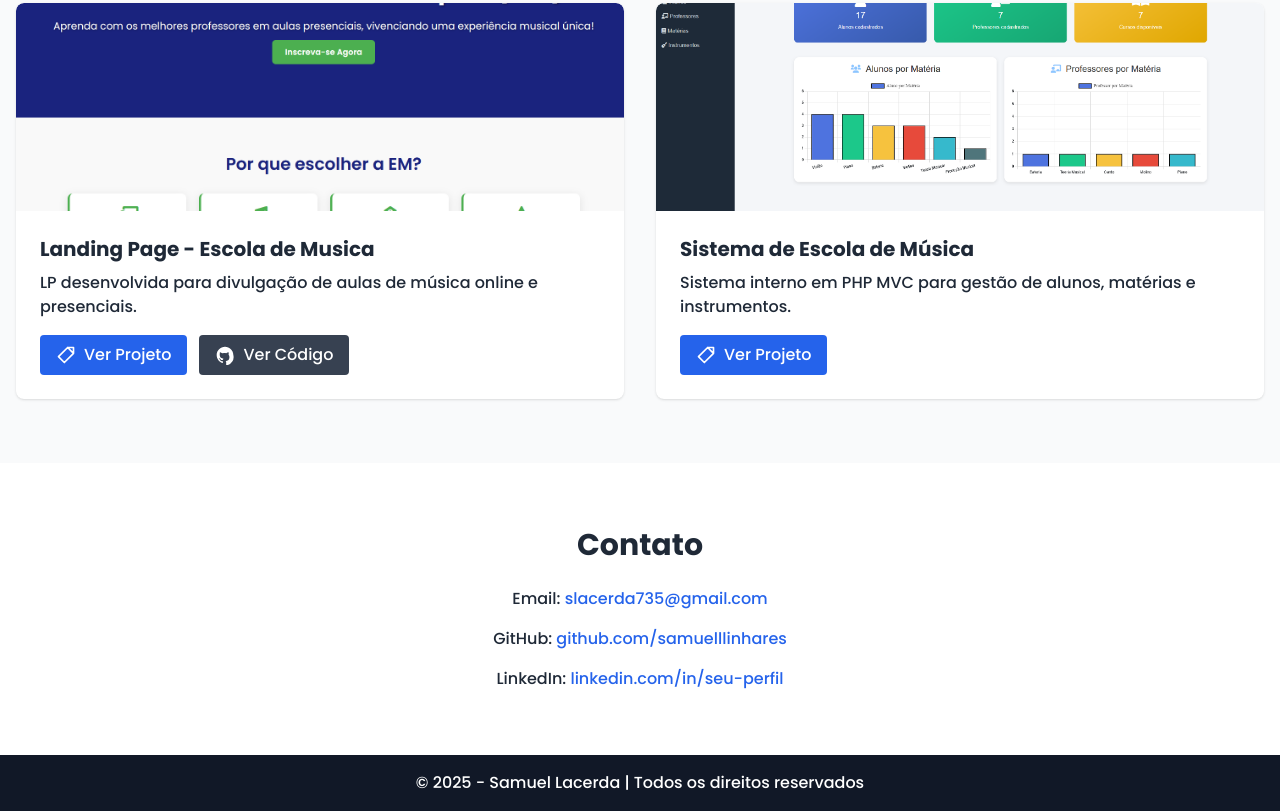
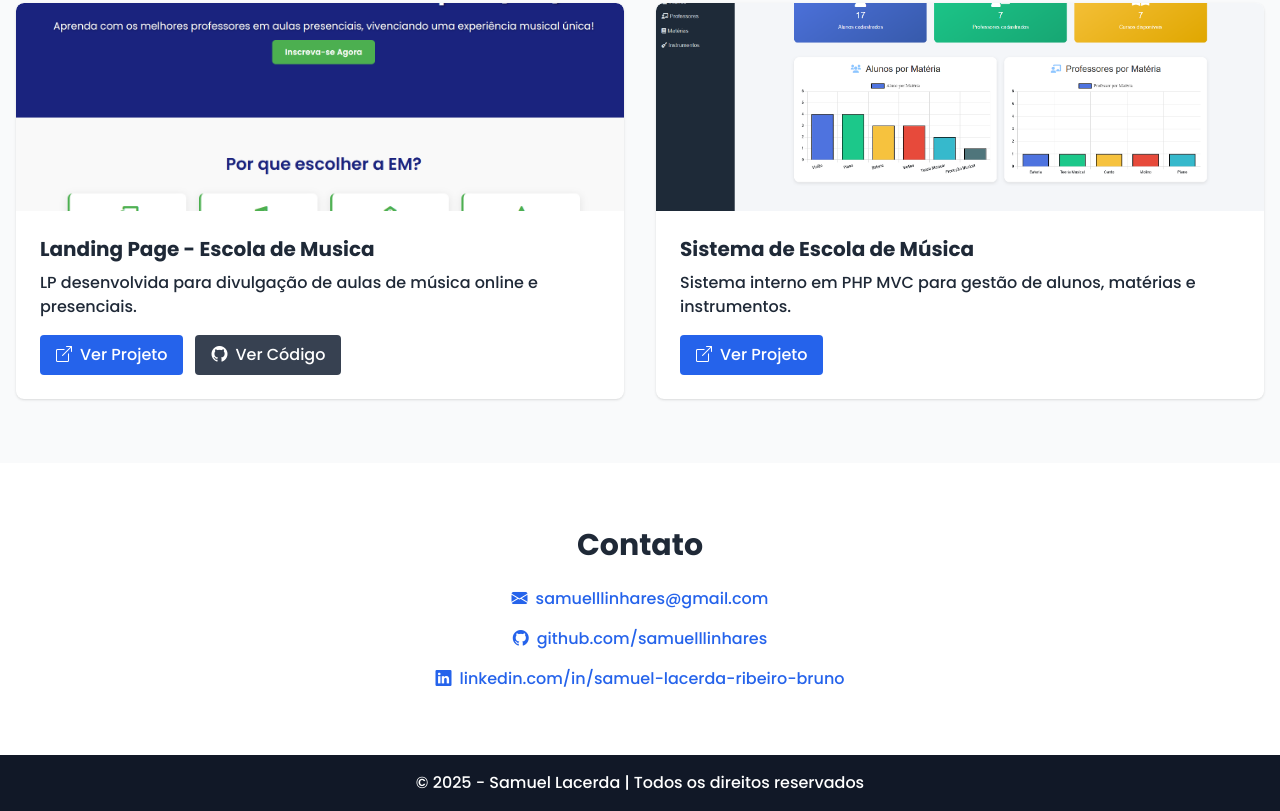
Before and after one commit to SamuelLacerdaRB/Portfolio, a plain HTML site: page index.html in a window 1280 px wide. Shown: the part 1456-2267 px from the top of the page. Drawn offline with nearby package versions, Linux system fonts and the light colour scheme.

Commit message:
incluindo linkedin e ajustando icones

```diff
--- a/index.html
+++ b/index.html
@@ -11,6 +11,7 @@
         <script src="https://cdn.tailwindcss.com"></script>
         <link href="https://fonts.googleapis.com/css2?family=Poppins:wght@300;500;700&display=swap" rel="stylesheet" />
         <link href="assets/css/style.css" rel="stylesheet" />
+        <link rel="stylesheet" href="https://cdn.jsdelivr.net/npm/bootstrap-icons@1.10.5/font/bootstrap-icons.css">
     </head>
 
     <body class="bg-gray-50 text-gray-800">
@@ -33,7 +34,7 @@
         <section id="sobre" class="container mx-auto px-4 py-16 fade-in">
             <h2 class="text-3xl font-bold text-center mb-6">Sobre Mim</h2>
             <p class="max-w-3xl mx-auto text-center text-lg leading-relaxed">
-                Trabalho com PHP desde 2023, tendo atuado 10 meses como estagiário e, a partir de julho de 2025, como profissional PJ. Atualmente, sou responsável por ajustar e aprimorar sistemas internos, criando relatórios, gráficos e exportações para CSV e Excel, além de gerar QR Codes para URLs conforme a necessidade.
+                Trabalho com PHP desde junho de 2023, começando como estagiário e, a partir de julho de 2025, atuando como profissional PJ. Atualmente, sou responsável por ajustar e aprimorar sistemas internos, criando relatórios, gráficos e exportações para CSV e Excel, além de gerar QR Codes para URLs conforme a necessidade.
                 <br /><br />
                 Desenvolvo seguindo o padrão MVC, estruturando Model, View e Controller para garantir organização e escalabilidade no código. Também trabalho com Ajax, JavaScript, jQuery e CSS para construir interfaces dinâmicas e responsivas.
                 <br /><br />
@@ -79,16 +80,10 @@
                         <p class="mb-4">LP desenvolvida para divulgação de aulas de música online e presenciais.</p>
                         <div class="flex gap-3">
                             <a href="https://samuelllinhares.github.io/lp-music/" target="_blank" rel="noopener noreferrer" class="flex items-center gap-2 bg-blue-600 hover:bg-blue-800 text-white px-4 py-2 rounded transition">
-                                <svg xmlns="http://www.w3.org/2000/svg" class="h-5 w-5" fill="none" viewBox="0 0 24 24" stroke="currentColor" stroke-width="2">
-                                    <path stroke-linecap="round" stroke-linejoin="round" d="M14 3h7v7m0 0L10 21l-7-7 11-11z" />
-                                </svg>
-                                Ver Projeto
+                                <i class="bi bi-box-arrow-up-right"></i>Ver Projeto
                             </a>
                             <a href="https://github.com/samuelllinhares/lp-music" target="_blank" rel="noopener noreferrer" class="flex items-center gap-2 bg-gray-700 hover:bg-gray-900 text-white px-4 py-2 rounded transition">
-                                <svg xmlns="http://www.w3.org/2000/svg" class="h-5 w-5" fill="currentColor" viewBox="0 0 24 24">
-                                    <path d="M12 2C6.48 2 2 6.48 2 12c0 4.42 2.87 8.17 6.84 9.5.5.09.66-.21.66-.47 0-.23-.01-.85-.01-1.67-2.78.6-3.37-1.34-3.37-1.34-.45-1.16-1.11-1.47-1.11-1.47-.91-.62.07-.61.07-.61 1.01.07 1.54 1.04 1.54 1.04.9 1.54 2.36 1.1 2.94.84.09-.65.35-1.1.64-1.36-2.22-.26-4.56-1.12-4.56-4.97 0-1.1.39-2 .1-2.7 0 0 .84-.27 2.75 1.03a9.6 9.6 0 012.5-.34c.85.01 1.7.12 2.5.34 1.91-1.3 2.75-1.03 2.75-1.03.42 1.5.12 2.56.06 2.83.63.71 1.02 1.57 1.02 2.68 0 3.87-2.34 4.71-4.57 4.97.36.31.69.92.69 1.86 0 1.34-.01 2.43-.01 2.76 0 .27.16.57.67.47A10.015 10.015 0 0022 12c0-5.52-4.48-10-10-10z" />
-                                </svg>
-                                Ver Código
+                                <i class="bi bi-github"></i>Ver Código
                             </a>
                         </div>
                     </div>
@@ -103,10 +98,7 @@
                         <p class="mb-4">Sistema interno em PHP MVC para gestão de alunos, matérias e instrumentos.</p>
                         <div class="flex gap-3">
                             <a href="https://music-class.infinityfree.me/login" target="_blank" rel="noopener noreferrer" class="flex items-center gap-2 bg-blue-600 hover:bg-blue-800 text-white px-4 py-2 rounded transition">
-                                <svg xmlns="http://www.w3.org/2000/svg" class="h-5 w-5" fill="none" viewBox="0 0 24 24" stroke="currentColor" stroke-width="2">
-                                    <path stroke-linecap="round" stroke-linejoin="round" d="M14 3h7v7m0 0L10 21l-7-7 11-11z" />
-                                </svg>
-                                Ver Projeto
+                                <i class="bi bi-box-arrow-up-right"></i>Ver Projeto
                             </a>
                         </div>
                     </div>
@@ -115,16 +107,19 @@
         </section>
         <!-- Contato -->
         <section id="contato" class="bg-white py-16 fade-in">
-            <div class="container mx-auto px-4 text-center max-w-lg mx-auto">
+            <div class="container mx-auto px-4 text-center max-w-lg">
                 <h2 class="text-3xl font-bold mb-6">Contato</h2>
-                <p class="mb-4">
-                    Email: <a href="mailto:samuelllinhares@gmail.com" class="text-blue-600 hover:underline">slacerda735@gmail.com</a>
+                <p class="mb-4 flex items-center justify-center gap-2">
+                    <i class="bi bi-envelope-fill text-blue-600"></i>
+                    <a href="mailto:samuelllinhares@gmail.com" class="text-blue-600 hover:underline">samuelllinhares@gmail.com</a>
                 </p>
-                <p class="mb-4">
-                    GitHub: <a href="https://github.com/samuelllinhares" target="_blank" rel="noopener noreferrer" class="text-blue-600 hover:underline">github.com/samuelllinhares</a>
+                <p class="mb-4 flex items-center justify-center gap-2">
+                    <i class="bi bi-github text-blue-600"></i>
+                    <a href="https://github.com/samuelllinhares" target="_blank" rel="noopener noreferrer" class="text-blue-600 hover:underline">github.com/samuelllinhares</a>
                 </p>
-                <p>
-                    LinkedIn: <a href="https://linkedin.com/in/seu-perfil" target="_blank" rel="noopener noreferrer" class="text-blue-600 hover:underline">linkedin.com/in/seu-perfil</a>
+                <p class="flex items-center justify-center gap-2">
+                    <i class="bi bi-linkedin text-blue-600"></i>
+                    <a href="https://www.linkedin.com/in/samuel-lacerda-ribeiro-bruno-1a9329193/" target="_blank" rel="noopener noreferrer" class="text-blue-600 hover:underline">linkedin.com/in/samuel-lacerda-ribeiro-bruno</a>
                 </p>
             </div>
         </section>
```
